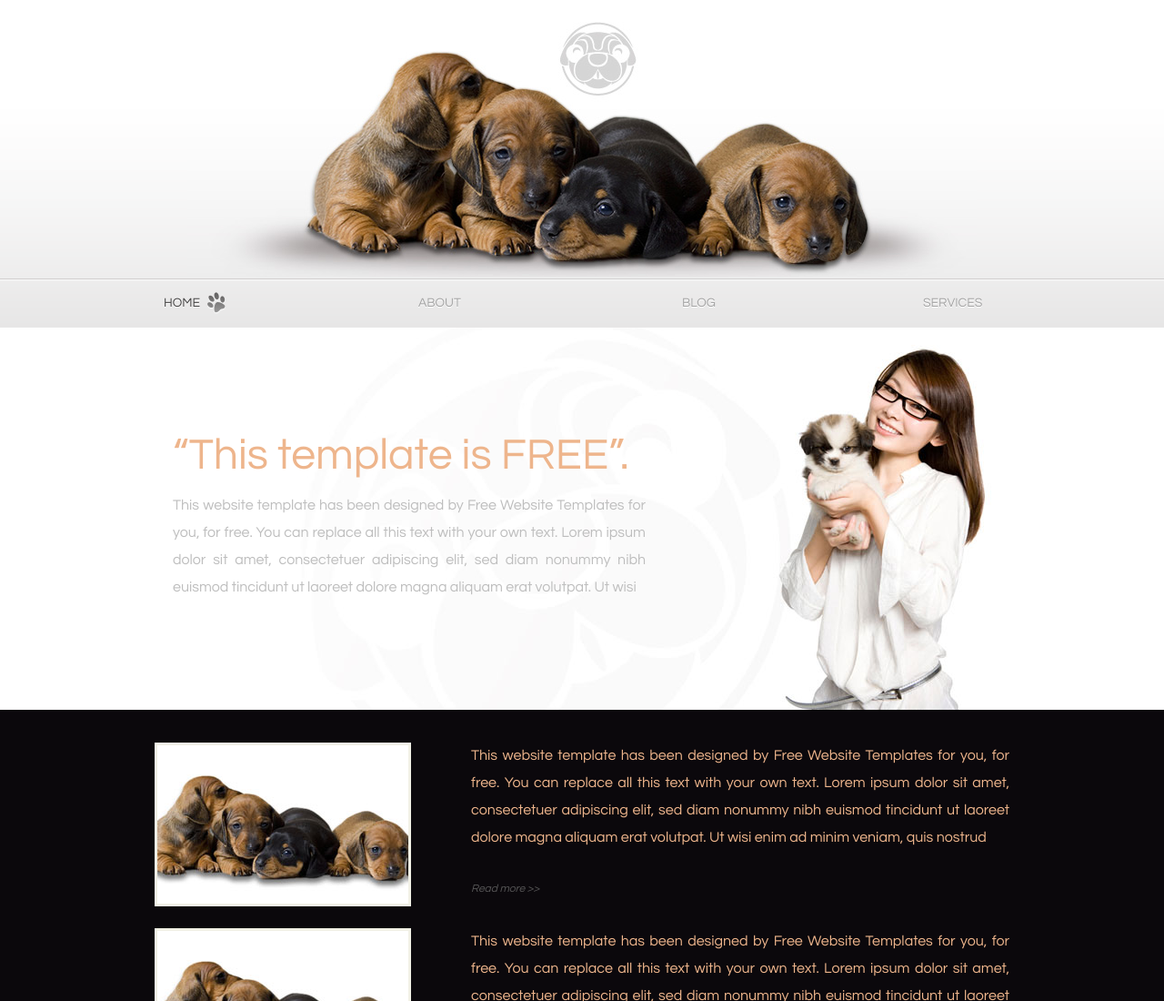
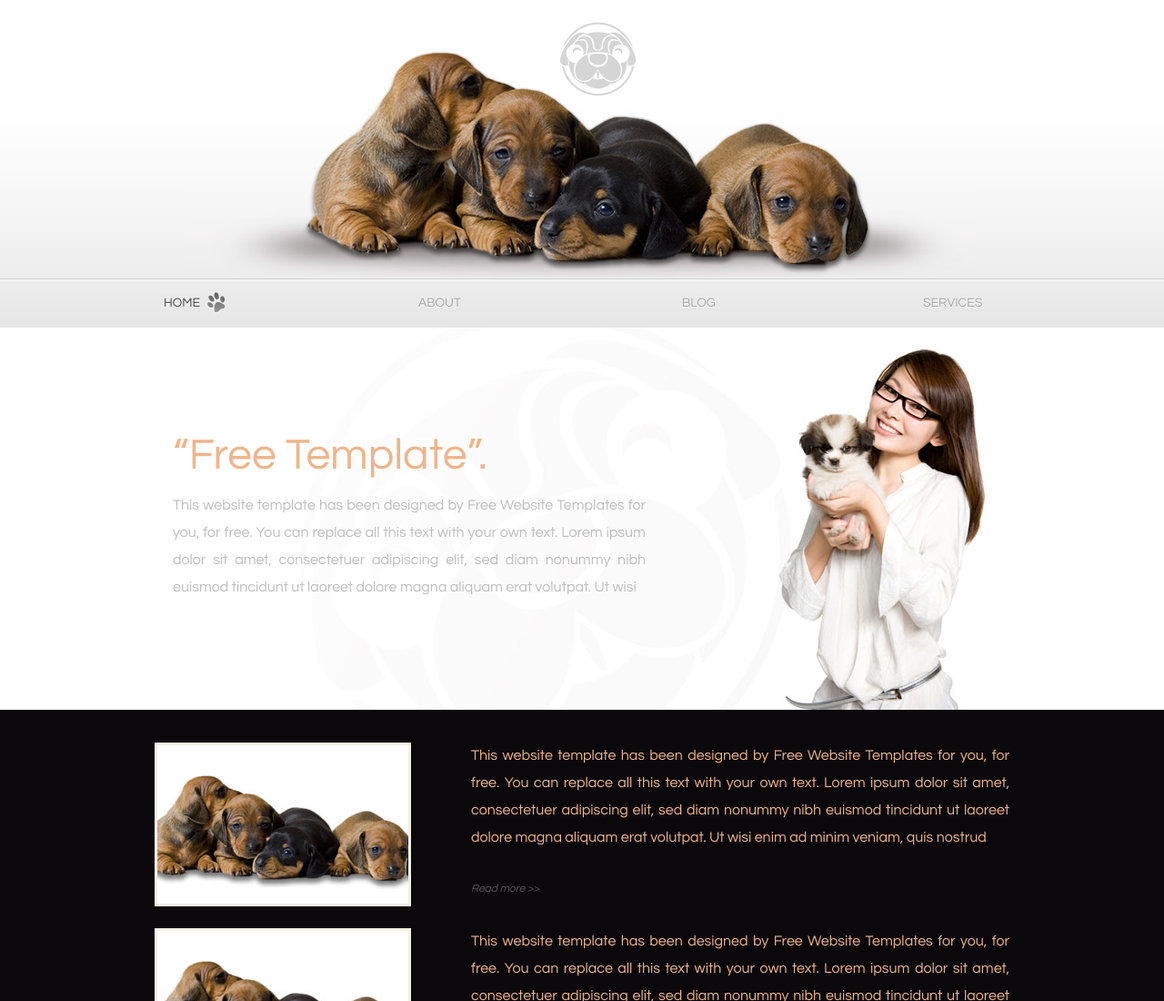
Before and after one commit to PatrickFra25/git-dev, a plain HTML site: page index.html in a window 1280 px wide. Shown: the top 1100 px of the page at 91% size. Drawn offline with Linux system fonts and the light colour scheme.

Commit message:
Change Text

```diff
--- a/index.html
+++ b/index.html
@@ -31,7 +31,7 @@
 			<div>
 				<div>
 					<div>
-						<h1>&#8220;This template is FREE&#8221;.</h1>
+						<h1>&#8220;Free Template&#8221;.</h1>
 						<p>
 							This website template has been designed by Free Website Templates for you, for free. You can replace all this text with your own text. Lorem ipsum dolor sit amet, consectetuer adipiscing elit, sed diam nonummy nibh euismod tincidunt ut laoreet dolore magna aliquam erat volutpat. Ut wisi
 						</p>
```
